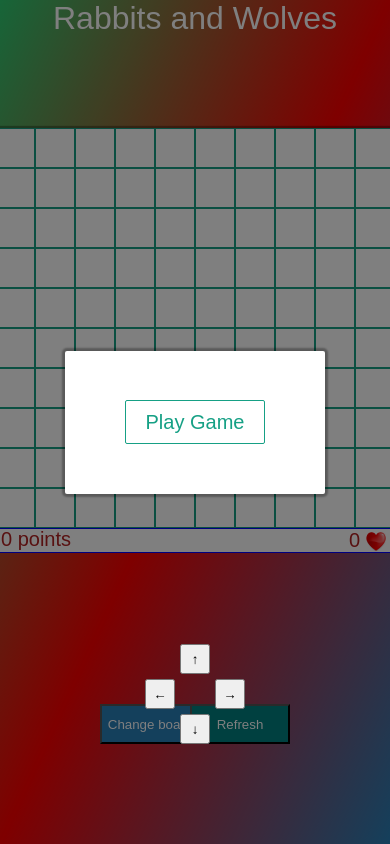
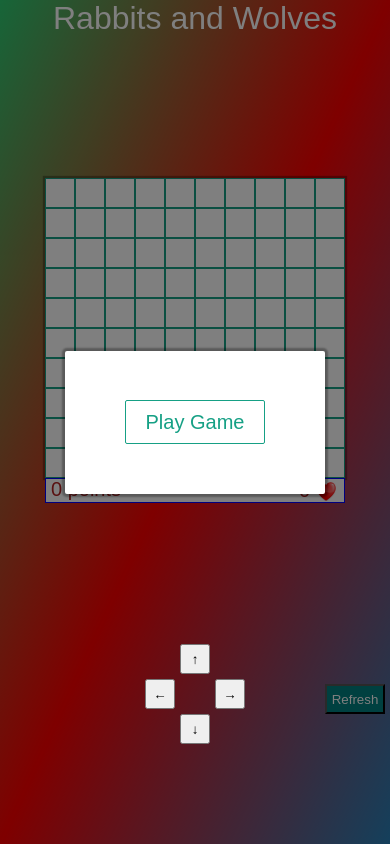
Before and after one commit to Gurgen8/Game-js, a plain HTML site: page index.html in a window 390 px wide. Drawn offline with Linux system fonts and the light colour scheme.

Commit message:
Update style.css

```diff
--- a/css/style.css
+++ b/css/style.css
@@ -243,5 +243,24 @@ button{
   .rabbitTable {
     padding: 0;
     margin: 0;
+    width: 300px !important;
+    height: 300px !important;
   }
+  #change-table{
+    display: none !important;
+  }
+  #refresh-page {
+    right: 5px;
+    width: 60px;
+    height: 30px;
+    margin-bottom: 30px;
+
+
+  }
+  .box{
+    width: 30px;
+    height: 30px;
+
+  }
+
 }
```
